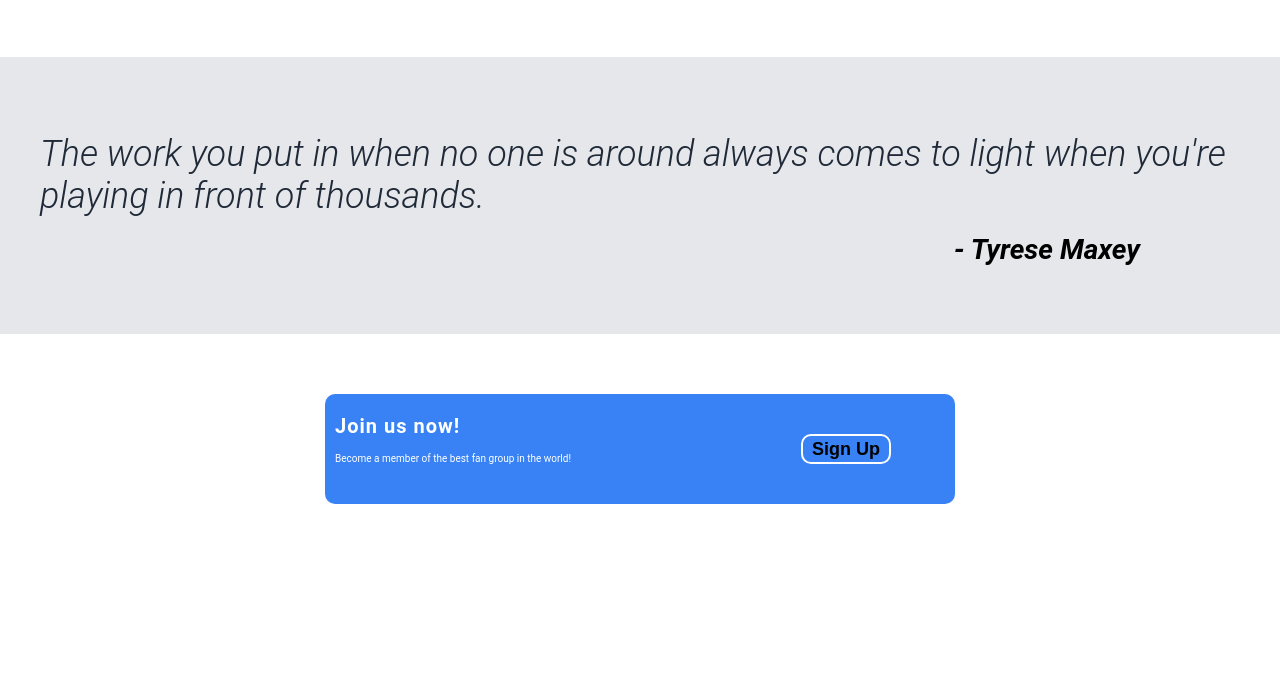
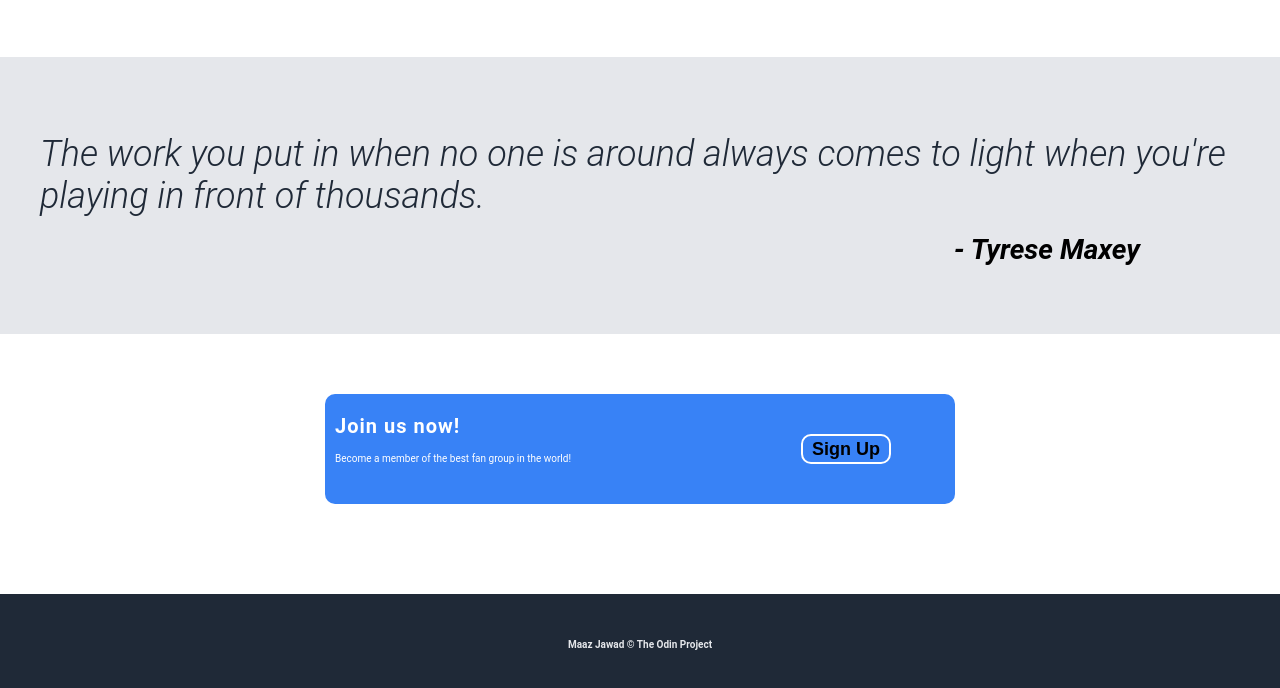
Before and after one commit to maazalijawad/landing-page, a plain HTML site: page index.html in a window 1280 px wide. Shown: the part 601-1289 px from the top of the page. Before the commit the page ends 1245 px from the top, so only its background shows below. Drawn offline with Linux system fonts and the light colour scheme.

Commit message:
completed copyright section, finished :)

```diff
--- a/index.html
+++ b/index.html
@@ -77,5 +77,9 @@
             </div>
         </div>
     </div>
+
+    <div class="navbar-2">
+        <p class="copyright">Maaz Jawad &copy; The Odin Project</p>
+    </div>
 </body>
 </html>
--- a/styles.css
+++ b/styles.css
@@ -179,3 +179,20 @@ button {
     align-items: center;
     margin-left: 200px;
 }
+
+.navbar-2 {
+    color: #e5e7eb;
+    display: block;
+    font-weight: bolder;
+    font-size: 10px;
+    height: 100px;
+    width: 100vw;
+    background-color: #1F2937;
+    margin: 0;
+    padding: 0;
+    display: flex;
+    justify-content: center;
+    align-items: center;
+    margin-bottom: -30px;
+    margin-top: -50px;
+}
```
